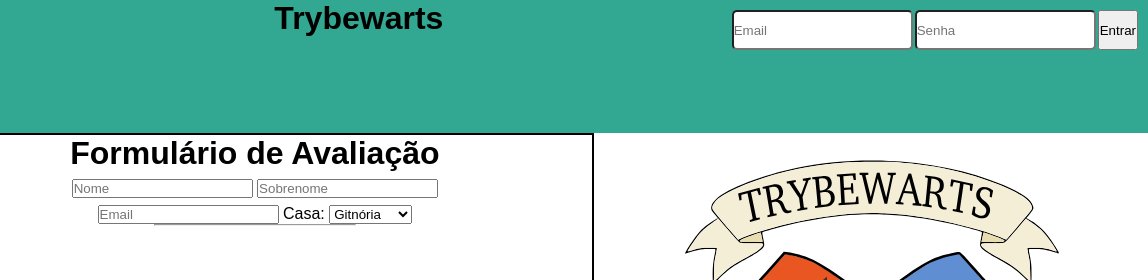
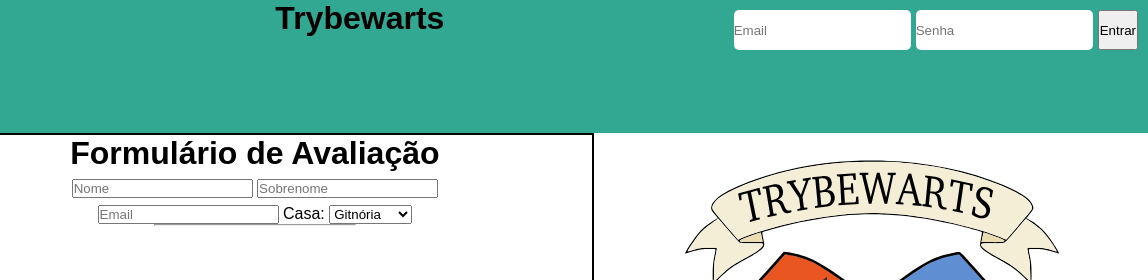
Before and after one commit to dropeko/Portifolio-HTML, a plain HTML site: page trybewarts/index.html in a window 1280 px wide. Shown: the top 280 px of the page, 132-1280 px from the left. Drawn offline with Linux system fonts and the light colour scheme.

Commit message:
Alterando projeto trybeWarts no portifolio pessoal

```diff
--- a/trybewarts/style.css
+++ b/trybewarts/style.css
@@ -21,8 +21,9 @@
 }
 
 #email-input, #password-input {
-  margin-right: 2px;
+  margin-right: 5px;
   border-radius: 5px;
+  border: 0px solid wheat
 }
 
 main {
```
